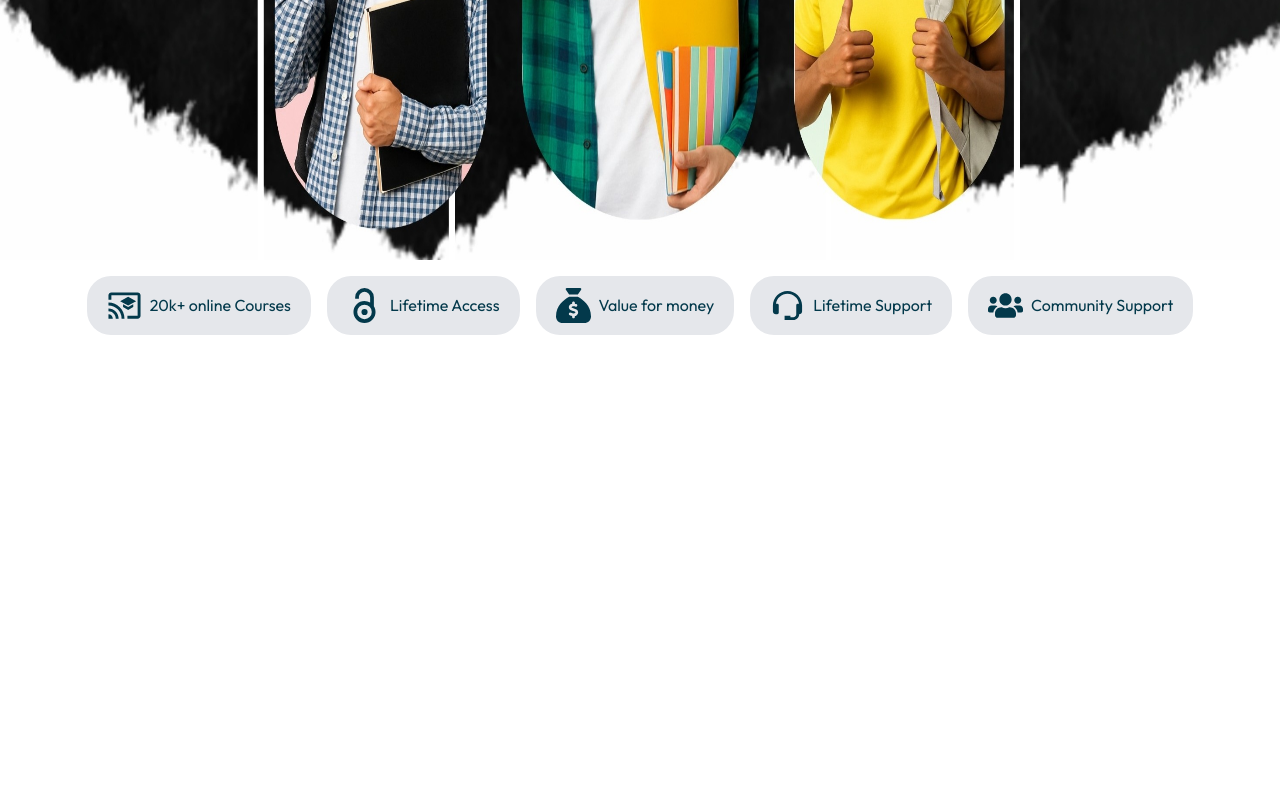
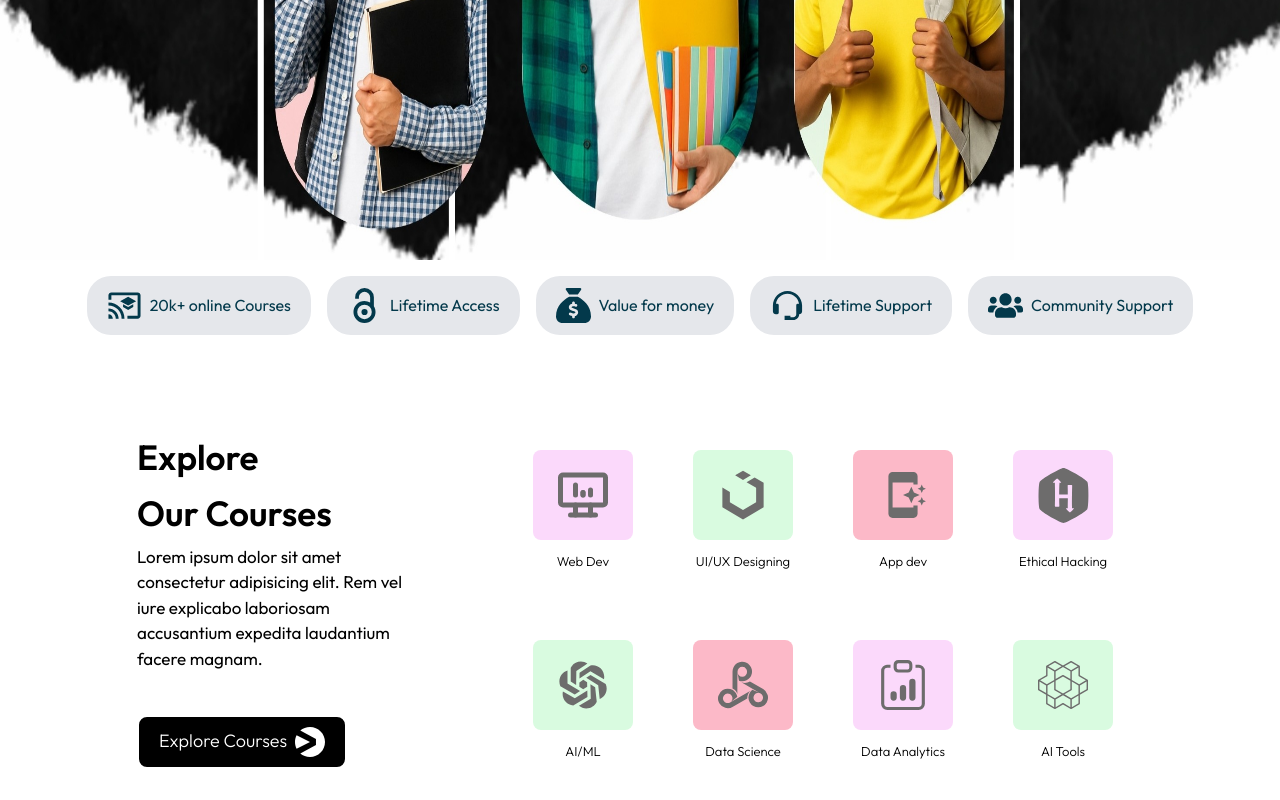
Before and after one commit to Amaidk7/EduVerse, a React (Vite) app in the folder frontend/: page / in a window 1280 px wide. Shown: the part 860-1660 px from the top of the page. Before the commit the page ends 1260 px from the top, so only its background shows below. Built offline with nearby package versions, Linux system fonts and the light colour scheme; no server answers; a web font is replaced by a local one.

Commit message:
explorecoursepagedesign

```diff
--- /dev/null
+++ b/frontend/src/component/ExploreCourses.jsx
@@ -0,0 +1,95 @@
+import React from "react";
+import { SiViaplay } from "react-icons/si";
+import { TbDeviceDesktopAnalytics } from "react-icons/tb";
+import { LiaUikit } from "react-icons/lia";
+import { MdAppShortcut } from "react-icons/md";
+import { FaHackerrank } from "react-icons/fa";
+import { AiFillOpenAI } from "react-icons/ai";
+import { SiGoogledataproc } from "react-icons/si";
+import { BsClipboardData } from "react-icons/bs";
+import { SiOpenaigym } from "react-icons/si";
+import { useNavigate } from "react-router-dom";
+function ExploreCourses() {
+  const navigate = useNavigate();
+  return (
+    <div className="w-screen min-h-[50vh] lg:h-[50vh] flex flex-col lg:flex-row items-center justify-center gap-4 px-7.5">
+      {/* left/top div */}
+      <div className="w-full lg:w-87.5 lg:h-full h-100  flex flex-col items-start justify-center gap-1 md:px-10  px-5">
+        <span className="text-[35px] font-semibold">Explore</span>
+        <span className="text-[35px] font-semibold">Our Courses</span>
+        <p className="text-[17px]">
+          Lorem ipsum dolor sit amet consectetur adipisicing elit. Rem vel iure
+          explicabo laboriosam accusantium expedita laudantium facere magnam.
+        </p>
+        <button
+          className="px-5 py-2.5 border-2 bg-[black] border-white text-white rounded-[10px] text-[18px] font-light flex gap-2 mt-10 cursor-pointer"
+          onClick={() => navigate("/allcourses")}
+        >
+          Explore Courses{" "}
+          <SiViaplay className="w-7.5 h-7.5 fill-white " />
+        </button>
+      </div>
+
+      {/* right/bottom div */}
+      <div className="w-180 max-w-[90%] lg:h-75 md:min-h-75 flex items-center justify-center lg:gap-15 gap-12.5 flex-wrap mb-12.5 lg:mb-0">
+        <div className="w-25 h-32.5 font-light text-[13px] flex flex-col gap-3 text-center">
+          <div className="w-25 h-22.5 bg-[#fbd9fb] rounded-lg flex items-center justify-center ">
+            <TbDeviceDesktopAnalytics className="w-15 h-15 text-[#6d6c6c]" />
+          </div>
+          Web Dev
+        </div>
+
+        <div className="w-25 h-32.5 font-light text-[13px] flex flex-col gap-3 text-center">
+          <div className="w-25 h-22.5 bg-[#d9fbe0] rounded-lg flex items-center justify-center ">
+            <LiaUikit className="w-15 h-15 text-[#6d6c6c]" />
+          </div>
+          UI/UX Designing
+        </div>
+
+        <div className="w-25 h-32.5 font-light text-[13px] flex flex-col gap-3 text-center">
+          <div className="w-25 h-22.5 bg-[#fcb9c8] rounded-lg flex items-center justify-center ">
+            <MdAppShortcut className="w-12.5 h-12.5 text-[#6d6c6c]" />
+          </div>
+          App dev
+        </div>
+
+        <div className="w-25 h-32.5 font-light text-[13px] flex flex-col gap-3 text-center">
+          <div className="w-25 h-22.5 bg-[#fbd9fb] rounded-lg flex items-center justify-center ">
+            <FaHackerrank className="w-13.75 h-13.75 text-[#6d6c6c]" />
+          </div>
+          Ethical Hacking
+        </div>
+
+        <div className="w-25 h-32.5 font-light text-[13px] flex flex-col gap-3 text-center">
+          <div className="w-25 h-22.5 bg-[#d9fbe0]  rounded-lg flex items-center justify-center ">
+            <AiFillOpenAI className="w-15 h-15 text-[#6d6c6c]" />
+          </div>
+          AI/ML
+        </div>
+
+        <div className="w-25 h-32.5 font-light text-[13px] flex flex-col gap-3 text-center">
+          <div className="w-25 h-22.5 bg-[#fcb9c8] rounded-lg flex items-center justify-center ">
+            <SiGoogledataproc className="w-12.5 h-12.5 text-[#6d6c6c]" />
+          </div>
+          Data Science
+        </div>
+
+        <div className="w-25 h-32.5 font-light text-[13px] flex flex-col gap-3 text-center">
+          <div className="w-25 h-22.5 bg-[#fbd9fb] rounded-lg flex items-center justify-center ">
+            <BsClipboardData className="w-12.5 h-12.5 text-[#6d6c6c]" />
+          </div>
+          Data Analytics
+        </div>
+
+        <div className="w-25 h-32.5 font-light text-[13px] flex flex-col gap-3 text-center">
+          <div className="w-25 h-22.5 bg-[#d9fbe0]   rounded-lg flex items-center justify-center ">
+            <SiOpenaigym className="w-12.5 h-12.5 text-[#6d6c6c]" />
+          </div>
+          AI Tools
+        </div>
+      </div>
+    </div>
+  );
+}
+
+export default ExploreCourses;
--- a/frontend/src/pages/Home.jsx
+++ b/frontend/src/pages/Home.jsx
@@ -8,6 +8,7 @@ import Logos from "../component/Logos";
 
 
 import { useNavigate } from "react-router-dom";
+import ExploreCourses from "../component/ExploreCourses";
 
 
 function Home() {
@@ -55,7 +56,7 @@ function Home() {
         </div>
       </div>
       <Logos />
-
+      <ExploreCourses />
     </div>
   );
 }
```
Also changed, not shown: 1 other file (tests, documents, lock files or other folders).
